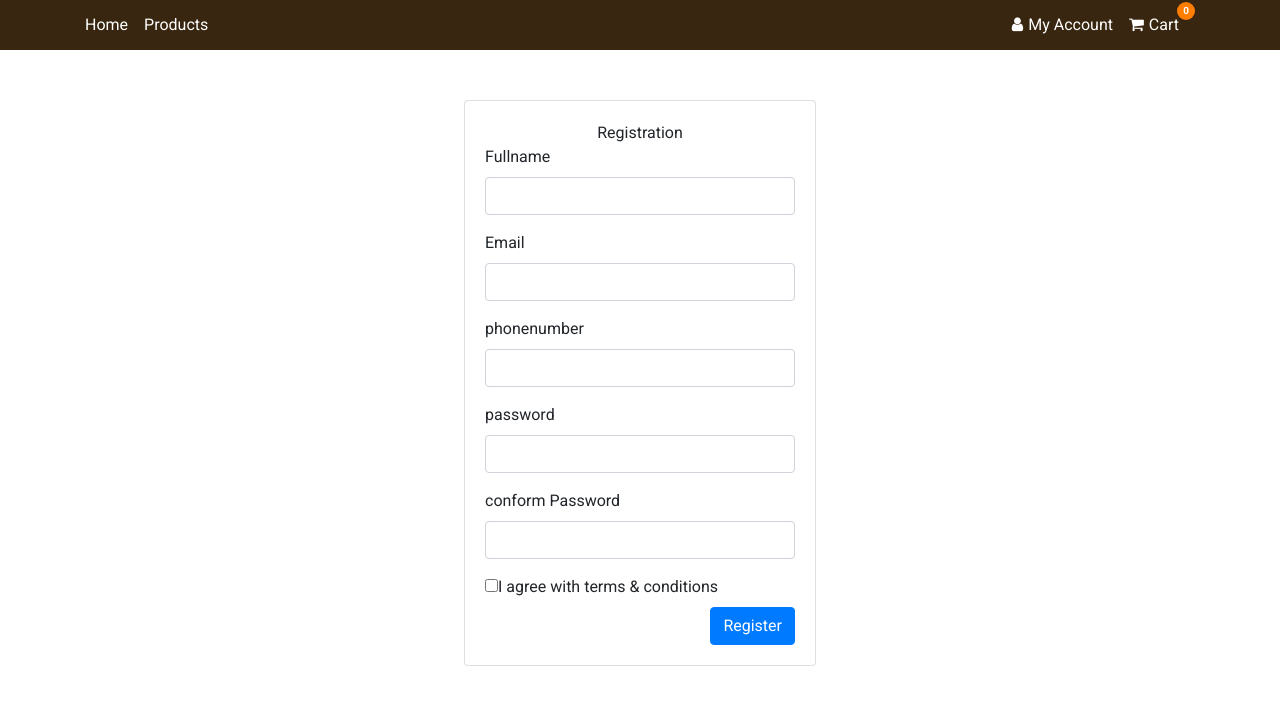
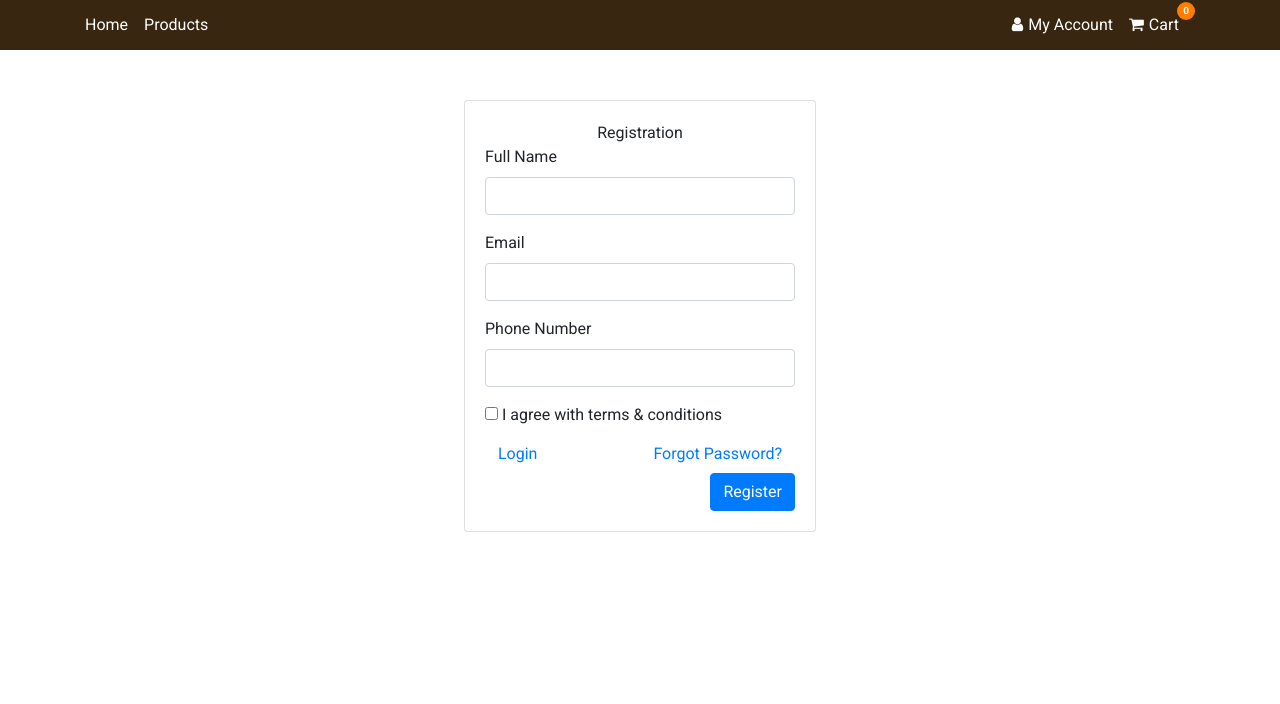
Before and after one commit to svsudowindo/twinklers, an Angular app: page /my-account/registration in a window 1280 px wide. Shown: the top 704 px of the page. Built offline with nearby package versions, Linux system fonts and the light colour scheme; a web font is replaced by a local one.

Commit message:
auth implemented.

```diff
--- a/src/app/views/auth-views/forgot-password/forgot-password.component.html
+++ b/src/app/views/auth-views/forgot-password/forgot-password.component.html
@@ -9,8 +9,16 @@
                     <label for="exampleInputEmail1">Email </label>
                     <input type="email" class="form-control" id="exampleInputEmail1" aria-describedby="emailHelp">
                 </div>
+                <div class="d-flex justify-content-between">
+                    <div class="d-flex justify-content-start">
+                        <a [routerLink]="['../login']" class="btn btn-link ">Login</a>
+                    </div>
+                    <div class="d-flex justify-content-start">
+                        <a [routerLink]="['../registration']" class="btn btn-link ">Registration</a>
+                    </div>
+                </div>
                 <div class="d-flex justify-content-end">
-                    <button type="submit" class="btn btn-outline-primary">Send Password</button>
+                    <button type="submit" class="btn btn-primary">Send Password</button>
                 </div>
             </form>
 
--- a/src/app/views/auth-views/login/login.component.html
+++ b/src/app/views/auth-views/login/login.component.html
@@ -13,12 +13,15 @@
                     <label for="exampleInputPassword1">Password</label>
                     <input type="password" class="form-control" id="exampleInputPassword1">
                 </div>
-                <div class="d-flex justify-content-start">
-                    <a href="registration" class="btn btn-link ">Registration</a>
+                <div class="d-flex justify-content-between">
+                    <div class="d-flex justify-content-start">
+                        <a [routerLink]="['../registration']" class="btn btn-link ">Registration</a>
+                    </div>
                     <div class="d-flex justify-content-end">
-                        <a href="forgotpassword" class="btn btn-link">Forgot Password?</a>
+                        <a [routerLink]="['../forgot-password']" class="btn btn-link">Forgot Password?</a>
                     </div>
                 </div>
+
                 <div class="d-flex justify-content-end">
                     <button type="submit" class="btn btn-outline-success">login</button>
                 </div>
--- a/src/app/views/auth-views/registration/registration.component.html
+++ b/src/app/views/auth-views/registration/registration.component.html
@@ -6,7 +6,7 @@
             </div>
             <form>
                 <div class="form-group">
-                    <label for="exampleInputPassword1">Fullname</label>
+                    <label for="exampleInputPassword1">Full Name</label>
                     <input type="password" class="form-control">
                 </div>
                 <div class="form-group">
@@ -14,22 +14,24 @@
                     <input type="email" class="form-control" aria-describedby="emailHelp">
                 </div>
                 <div class="form-group">
-                    <label for="exampleInputPassword1">phonenumber</label>
+                    <label for="exampleInputPassword1">Phone Number</label>
                     <input type="number" class="form-control">
                 </div>
-                <div class="form-group">
-                    <label for="exampleInputPassword1">password</label>
-                    <input type="password" class="form-control">
+                <div>
+                    <label>
+                    <input type="checkbox"> I agree with terms & conditions</label>
                 </div>
-                <div class="form-group">
-                    <label for="exampleInputPassword1">conform Password</label>
-                    <input type="password" class="form-control">
-                </div>
-                <div>
-                    <input type="checkbox" />
+                <!-- <div>
+                    <input type="checkbox" /><br>
                     <label>I agree with terms & conditions</label>
-
-
+                </div> -->
+                <div class="d-flex justify-content-between">
+                    <div class="d-flex justify-content-start">
+                        <a [routerLink]="['../login']" class="btn btn-link ">Login</a>
+                    </div>
+                    <div class="d-flex justify-content-end">
+                        <a [routerLink]="['../forgot-password']" class="btn btn-link">Forgot Password?</a>
+                    </div>
                 </div>
 
                 <div class="d-flex justify-content-end">
```
